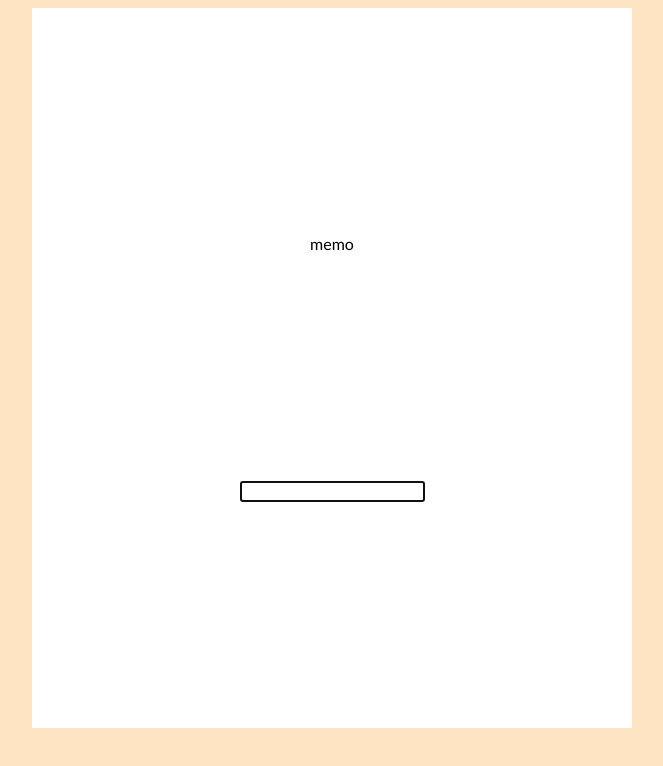
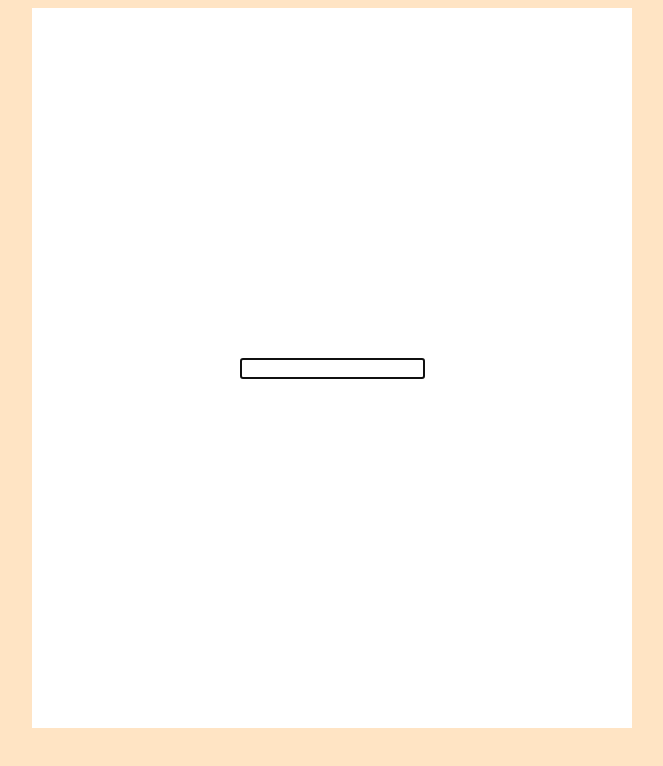
Before and after one commit to ghiathinejad/react-courses, a React (Create React App) app: page / in a window 1280 px wide. Shown: the top 766 px of the page, without its empty margins (308-971 px from the left). Built offline with nearby package versions, Linux system fonts and the light colour scheme.

Commit message:
session 2 - course 10 - ref functional (useref hook)

```diff
--- a/src/App.js
+++ b/src/App.js
@@ -3,10 +3,11 @@ import { Component} from "react";
 import './App.css';
 //import NavBar from "./components/Navbar/NavBar";
 import Wrapper from "./components/hoc/Wrapper";
+import RefFunction from "./components/ref/RefFunction";
 //import CountClick from "./components/hocExample/CountClick";
 //import CountHover from "./components/hocExample/CountHover";
-import ParentCom from "./components/PureMemoCom/ParentCom";
-import RefClass from "./components/ref/RefClass";
+//import ParentCom from "./components/PureMemoCom/ParentCom";
+//import RefClass from "./components/ref/RefClass";
 //import ClassCounter from "./components/ClassCounter";
 //import FunctionalCounter from "./components/FunctionalCounter";
 //import ClassTimer from "./components/ClassTimer";
@@ -132,9 +133,9 @@ class App extends Component{
 
                 {/*<CountClick name="maryam"/>
                 <CountHover />*/}
-                <ParentCom/>
-                <RefClass />
-
+{/*                <ParentCom/>
+                <RefClass />*/}
+                <RefFunction />
             </>
             );
     }
--- /dev/null
+++ b/src/components/ref/RefFunction.jsx
@@ -0,0 +1,15 @@
+import React, {useEffect, useRef} from 'react';
+
+function RefFunction(props) {
+    const inRef = useRef();
+    useEffect(()=>{
+        inRef.current.focus();
+    },[]);
+    return (
+        <div>
+            <input type='text' ref={inRef}/>
+        </div>
+    );
+}
+
+export default RefFunction;
```
